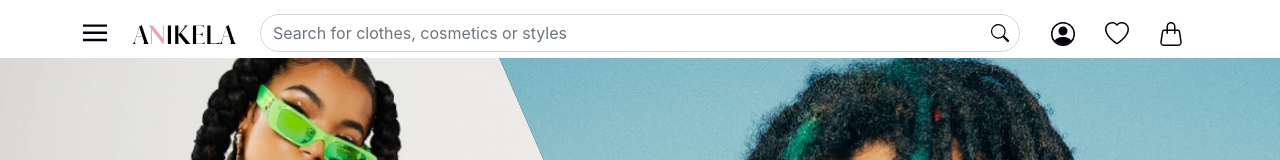
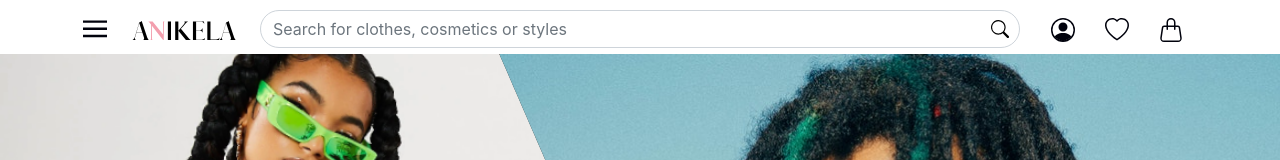
Before and after one commit to Coast-Information-Technology/anikela-ecommerce-customers-frontend, a React (Create React App) app: page / in a window 1280 px wide. Shown: the top 160 px of the page. Built offline with nearby package versions, Linux system fonts and the light colour scheme.

Commit message:
reduced navbar top padding

```diff
--- a/src/scss/layout/_header.scss
+++ b/src/scss/layout/_header.scss
@@ -17,7 +17,7 @@
 }
 
 .navbar {
-  @extend .pt-2, .p-0, .m-0, .flex-nowrap;
+  @extend .pt-1, .p-0, .m-0, .flex-nowrap;
 }
 
 .navbar-nav {
```
